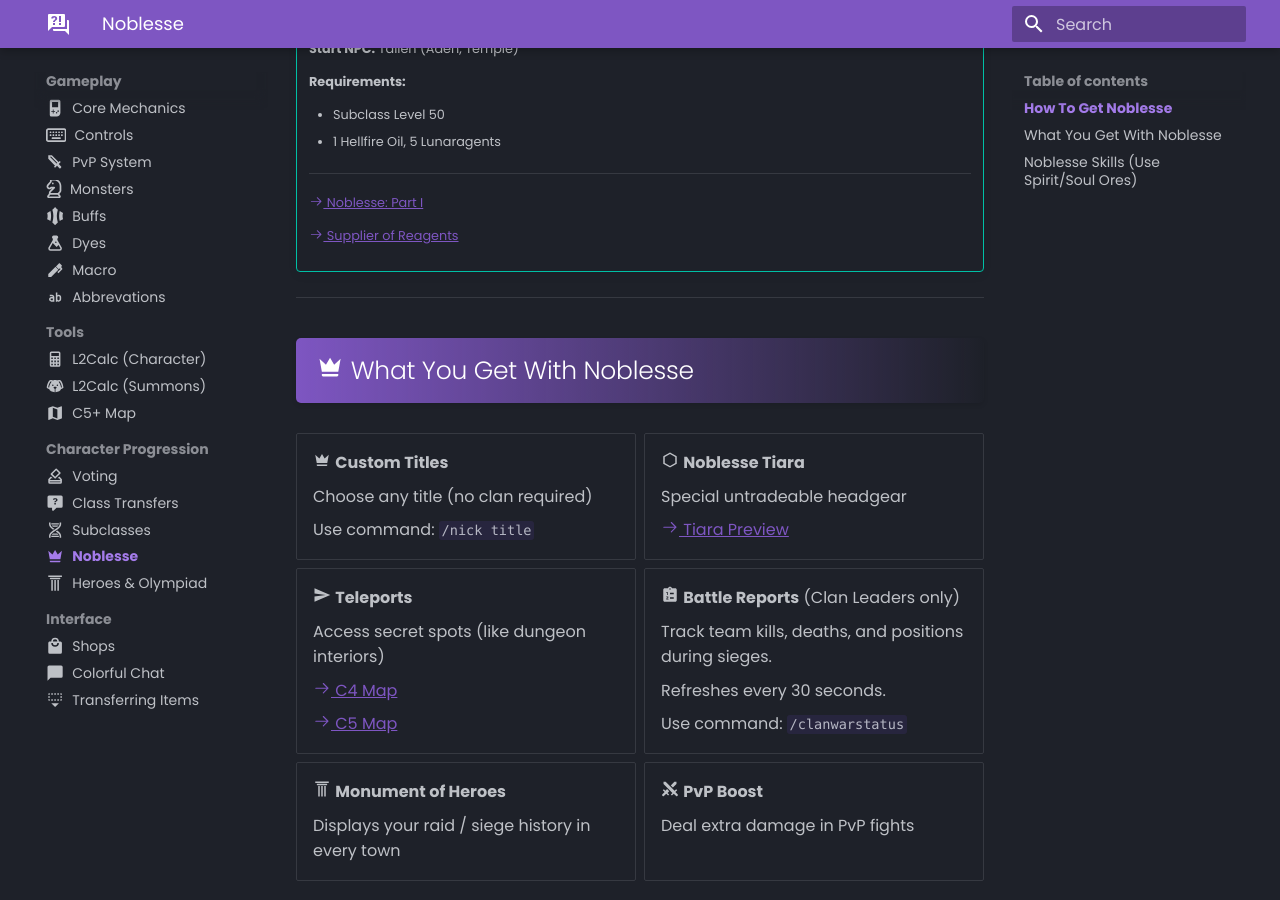
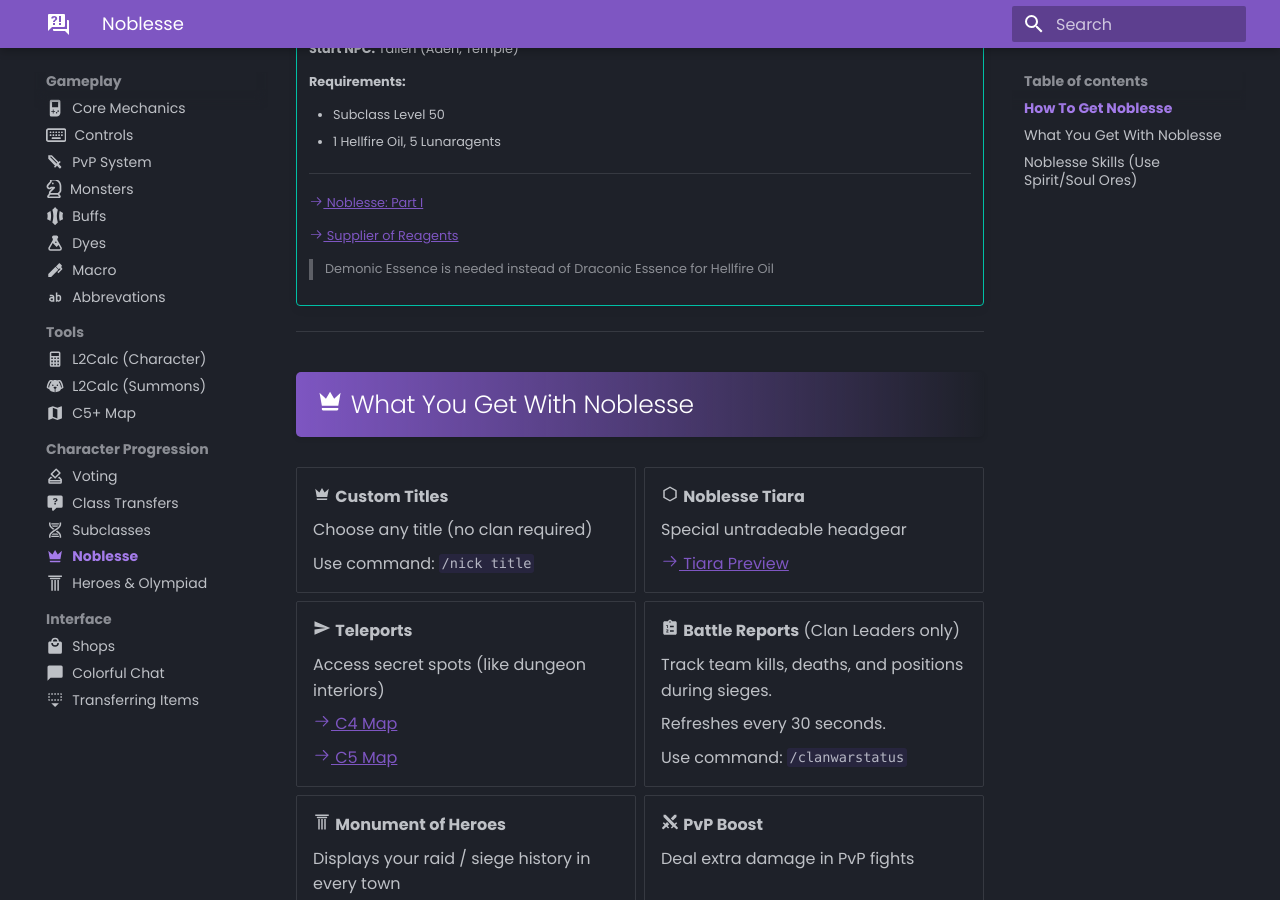
Before and after one commit to tab1-web/faq, an MkDocs documentation site: the page built from docs/gameplay/progression/noblesse.md, in a window 1280 px wide and 900 px high, scrolled down 599 px. Built offline with MkDocs 1.6.1 and Material for MkDocs 9.7.7, drawn with Linux system fonts in a browser that asks for light colours; some web fonts are replaced.

Commit message:
adding hellfire oil comment

```diff
--- a/docs/gameplay/progression/noblesse.md
+++ b/docs/gameplay/progression/noblesse.md
@@ -41,6 +41,8 @@ icon: material/crown
         [:octicons-arrow-right-24: Noblesse: Part I](https://lineage2wiki.com/c4/quest/241/possessor-of-a-precious-soul-1/)
 
         [:octicons-arrow-right-24: Supplier of Reagents](https://lineage2wiki.com/c4/quest/373/supplier-of-reagents/)
+
+        > Demonic Essence is needed instead of Draconic Essence for Hellfire Oil
 
     === "Part II"
         __Start NPC:__ Master Virgil (Rune, Temple)
```
